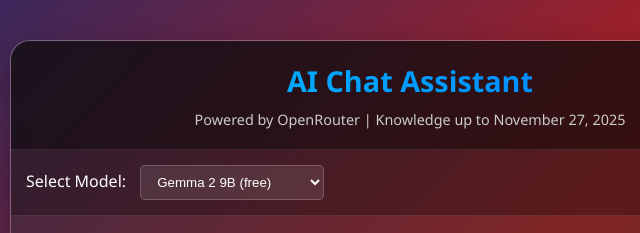
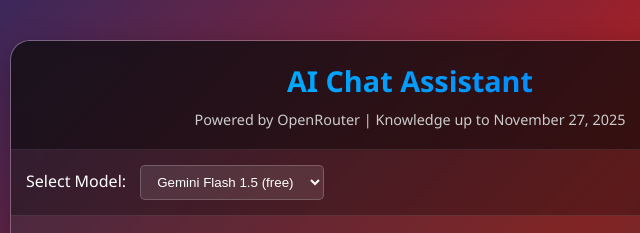
Before and after one commit to trashcore-dev/Gpt-Al, a plain HTML site: page index.html in a window 1280 px wide. Shown: the top 233 px of the page, 230-870 px from the left. Drawn offline with Linux system fonts and the light colour scheme.

Commit message:
Update index.html

```diff
--- a/index.html
+++ b/index.html
@@ -199,8 +199,8 @@
         <div class="model-selector">
             <label for="model-select">Select Model:</label>
             <select id="model-select">
-                <option value="google/gemini-2.0-flash">Gemini 2.0 Flash (free)</option>
-                <option value="google/gemma-2-9b-it:free" selected>Gemma 2 9B (free)</option>
+                <option value="google/gemini-flash-1.5" selected>Gemini Flash 1.5 (free)</option>
+                <option value="google/gemma-2-9b-it:free">Gemma 2 9B (free)</option>
                 <option value="microsoft/phi-3-medium-128k-instruct:free">Phi-3 Medium (free)</option>
                 <option value="nousresearch/hermes-2-pro-llama-3-8b:free">Hermes 2 Pro (free)</option>
                 <option value="teknium/openhermes-2.5-mistral-7b:free">OpenHermes 2.5 (free)</option>
```
